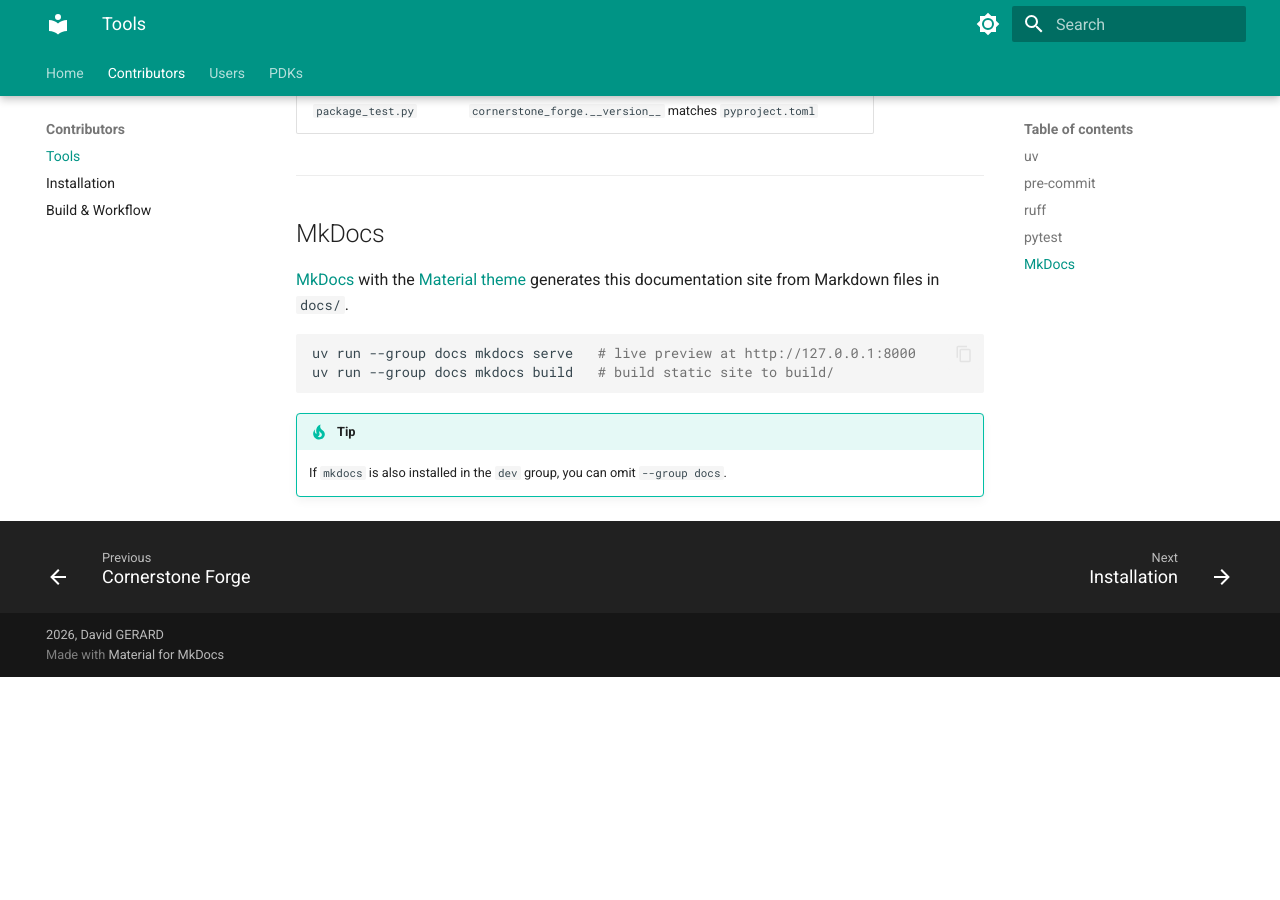
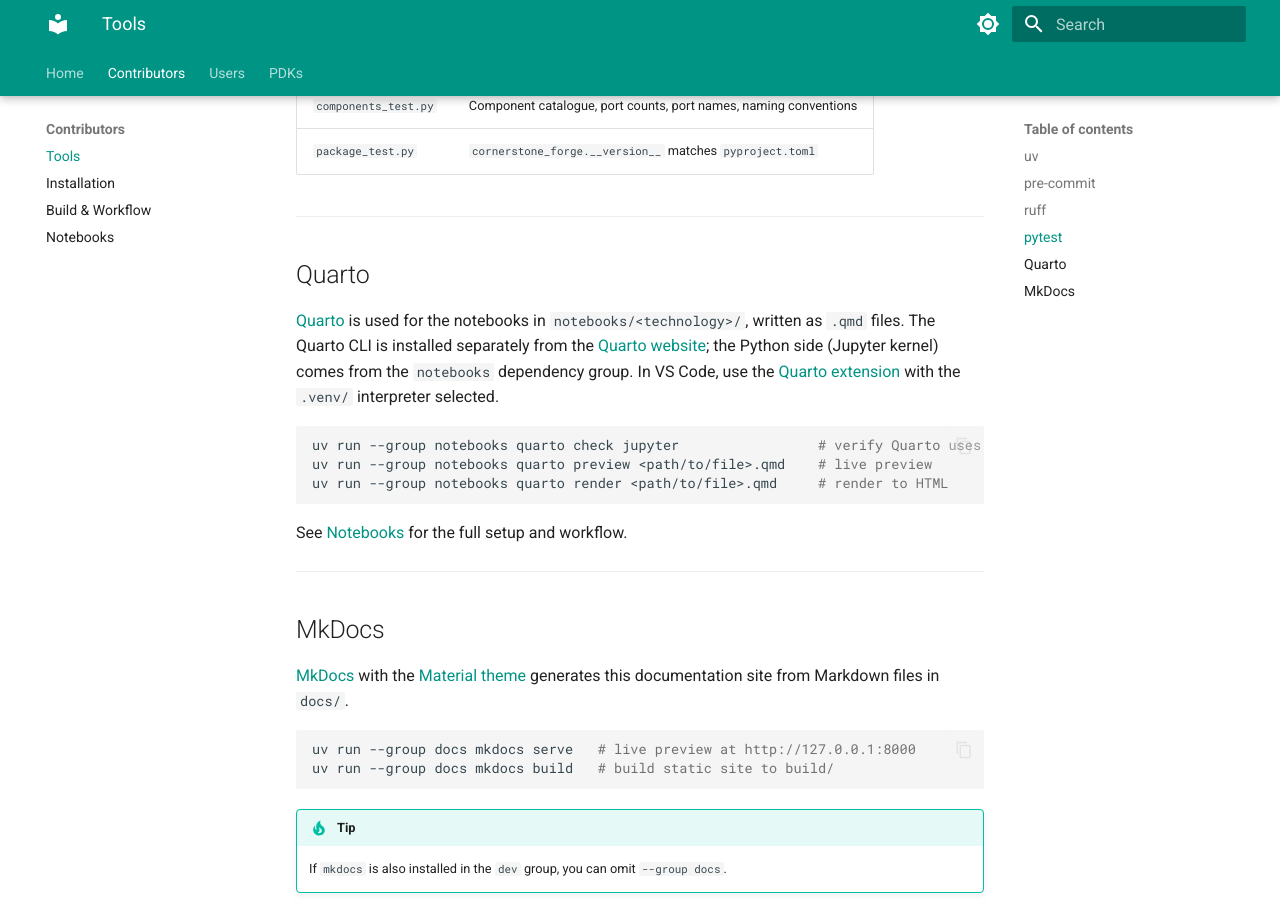
Before and after one commit to David-GERARD/cornerstone-forge, an MkDocs documentation site: the page built from docs/developers/tools.md, in a window 1280 px wide and 900 px high, scrolled down 2402 px. Built offline with MkDocs 1.6.1 and Material for MkDocs 9.7.7, drawn with Linux system fonts in a browser that asks for light colours; before the commit the page ends 3079 px from its top, so only the background shows below that; some of the changed text lies outside the part shown.

Commit message:
docs: add resources on how to use quarto to create notebooks

````diff
--- a/docs/developers/tools.md
+++ b/docs/developers/tools.md
@@ -24,7 +24,7 @@
 | `uv sync` | Install all main dependencies |
 | `uv sync --group dev` | Include development tools |
 | `uv sync --group docs` | Include documentation tools |
-| `uv sync --group notebooks` | Include the Jupyter kernel for the notebooks |
+| `uv sync --group notebooks` | Include the Jupyter kernel and Quarto execution dependencies for the notebooks |
 | `uv sync --group dev --group docs` | Full contributor setup |
 | `uv run <cmd>` | Run a command inside the project environment |
 | `uv add --group dev <pkg>` | Add a dev dependency |
@@ -92,6 +92,25 @@
 
 ---
 
+## Quarto
+
+[Quarto](https://quarto.org/) is used for the notebooks in `notebooks/<technology>/`, written as
+`.qmd` files. The Quarto CLI is installed separately from the
+[Quarto website](https://quarto.org/docs/get-started/); the Python side (Jupyter kernel) comes from
+the `notebooks` dependency group. In VS Code, use the
+[Quarto extension](https://marketplace.visualstudio.com/items?itemName=quarto.quarto) with the
+`.venv/` interpreter selected.
+
+```bash
+uv run --group notebooks quarto check jupyter                 # verify Quarto uses .venv/
+uv run --group notebooks quarto preview <path/to/file>.qmd    # live preview
+uv run --group notebooks quarto render <path/to/file>.qmd     # render to HTML
+```
+
+See [Notebooks](notebooks.md) for the full setup and workflow.
+
+---
+
 ## MkDocs
 
 [MkDocs](https://www.mkdocs.org/) with the [Material theme](https://squidfunk.github.io/mkdocs-material/) generates this documentation site from Markdown files in `docs/`.
--- a/mkdocs.yml
+++ b/mkdocs.yml
@@ -55,6 +55,7 @@
     - Tools: developers/tools.md
     - Installation: developers/installation.md
     - Build & Workflow: developers/build.md
+    - Notebooks: developers/notebooks.md
   - Users:
     - Installation: users/installation.md
     - Usage: users/usage.md
````
Also changed, not shown: README.md (+24 -1 lines), docs/developers/build.md (+3 -2 lines), docs/developers/installation.md (+7 -1 lines), docs/developers/notebooks.md (added, +121 -0 lines).
